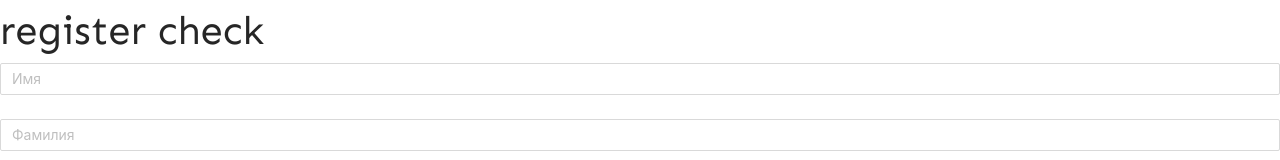
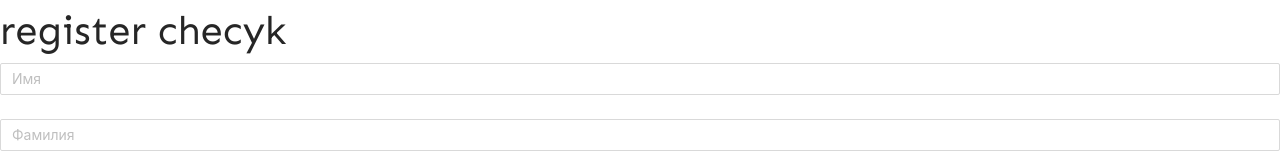
Before and after one commit to vtochenyy/AversysFE, a React (Create React App) app: page /register in a window 1280 px wide. Shown: the top 160 px of the page. Built offline with nearby package versions, Linux system fonts and the light colour scheme; the HTML template or start-up script is replaced by a standard one.

Commit message:
authorizd

```diff
--- a/src/pages/register/RegisterPage.js
+++ b/src/pages/register/RegisterPage.js
@@ -6,7 +6,7 @@ const RegisterPage = () => {
   // const dispatch = useDispatch();
   return (
     <div>
-      <div className={style.check}>register check</div>
+      <div className={style.check}>register checyk</div>
       <div>
         <Form
           onFinish={(data) => {
```
